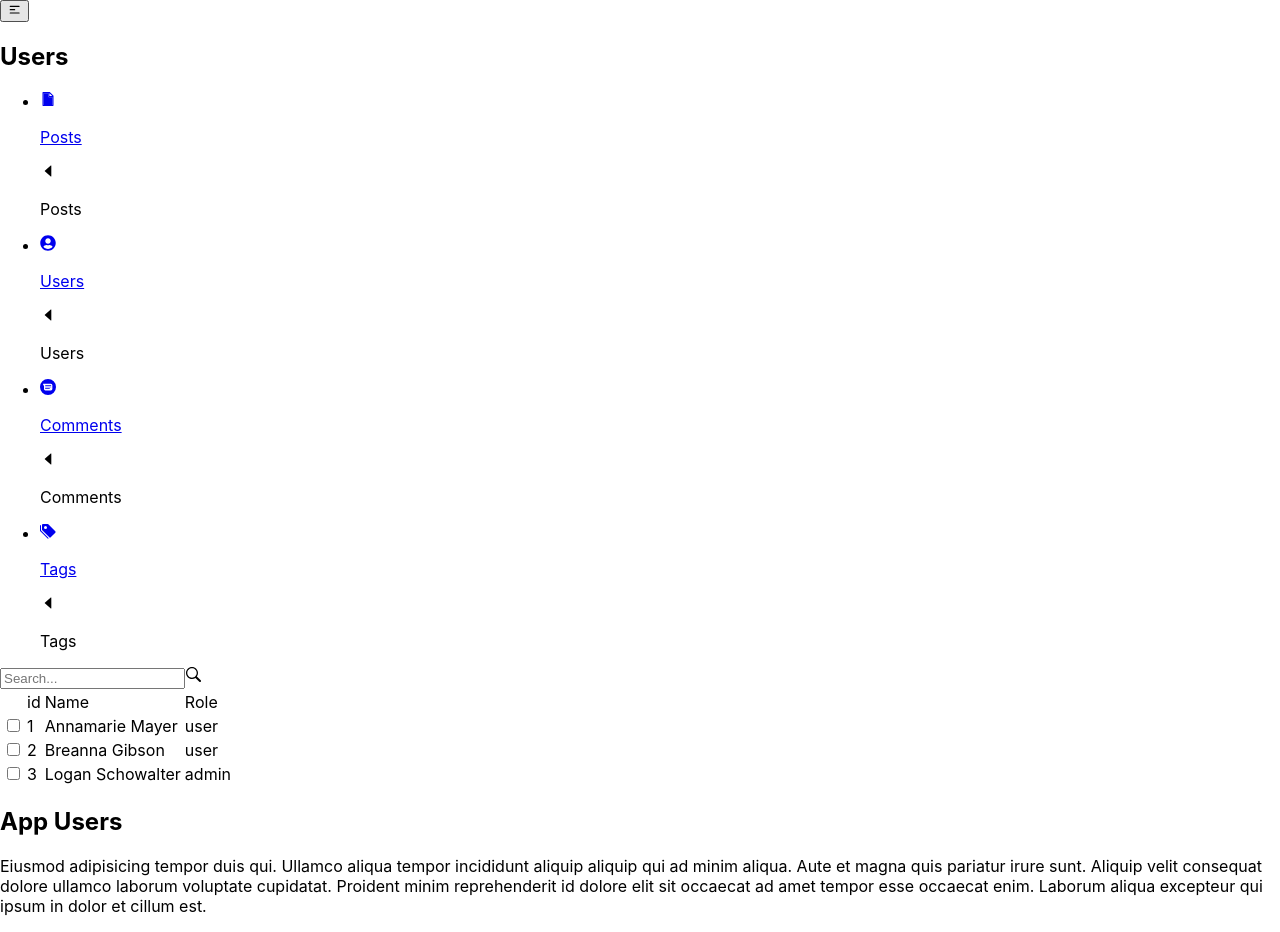
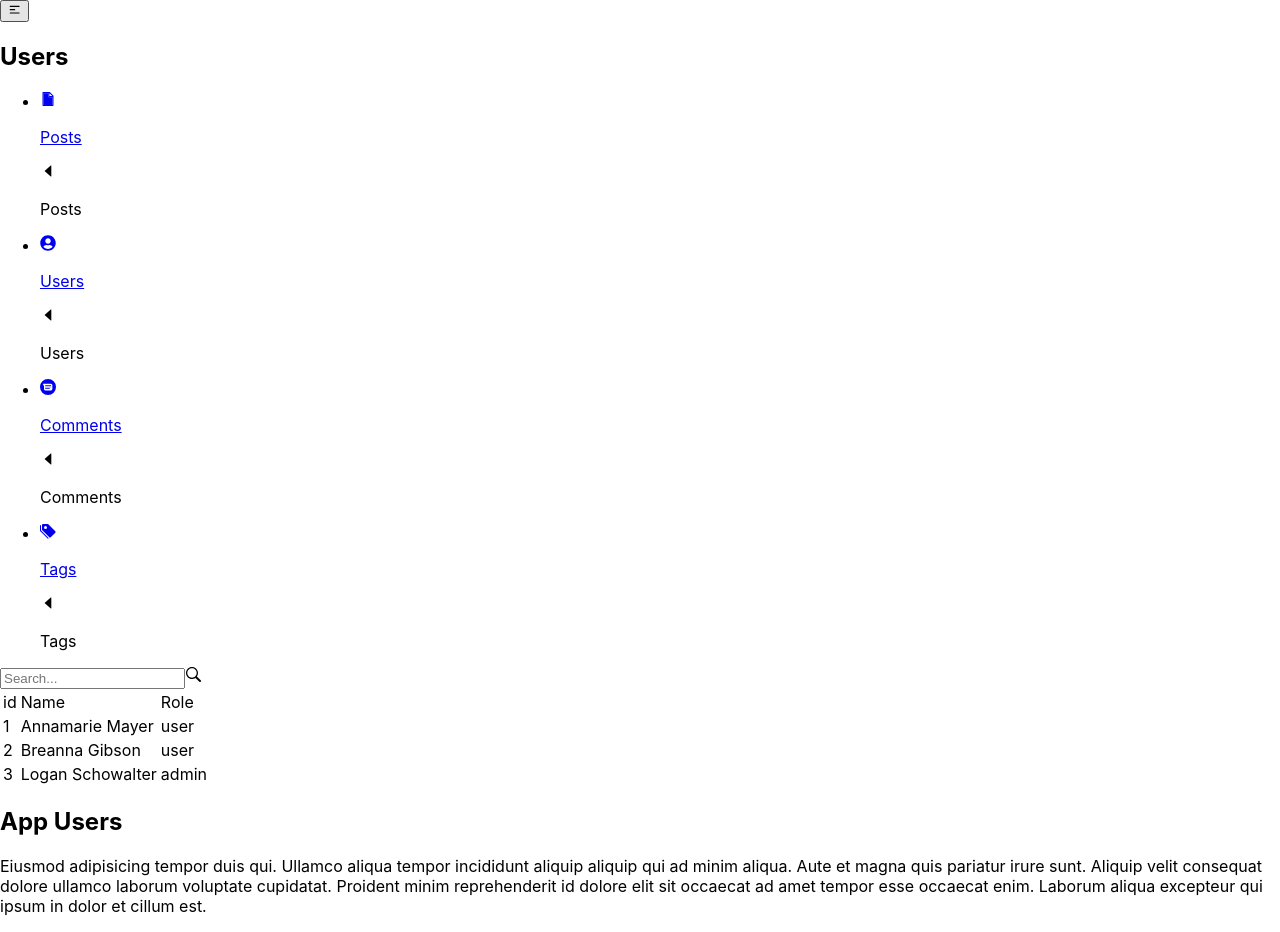
Before and after one commit to rehmandomore/React-Admin, a React (Vite) app: page /Users in a window 1280 px wide. Built offline with nearby package versions, Linux system fonts and the light colour scheme; the HTML template or start-up script is replaced by a standard one.

Commit message:
initial commit

```diff
--- a/src/components/Users/UsersAside.tsx
+++ b/src/components/Users/UsersAside.tsx
@@ -6,7 +6,7 @@ type Props = {
 
 const UsersAside = ({ name }: Props) => {
   return (
-    <div className="w-96 mt-16">
+    <div className="w-96 mt-16 lg:block hidden">
       <h2>App Users</h2>
       <p>
         Eiusmod adipisicing tempor duis qui. Ullamco aliqua tempor incididunt
--- a/src/components/Users/UsersTable.tsx
+++ b/src/components/Users/UsersTable.tsx
@@ -3,19 +3,16 @@ import { GoSearch } from "react-icons/go";
 
 const usersData = [
   {
-    input: <input type="checkbox" className="rounded-sm" />,
     id: 1,
     name: "Annamarie Mayer",
     role: "user",
   },
   {
-    input: <input type="checkbox" className="rounded-sm" />,
     id: 2,
     name: "Breanna Gibson",
     role: "user",
   },
   {
-    input: <input type="checkbox" className="rounded-sm" />,
     id: 3,
     name: "Logan Schowalter",
     role: "admin",
@@ -52,23 +49,19 @@ const UsersTable = () => {
         />
         <GoSearch />
       </div>
-      <table className="bg-white rounded-md shadow-sm w-full h-48">
+      <table className="bg-white rounded-md shadow-sm w-full">
         <thead>
-          <tr>
-            <td className="w-[10%]"></td>
-            <td className="w-[25%] py-2">id</td>
-            <td className="w-[30%]">Name</td>
-            <td className="w-[30%]">Role</td>
+          <tr className="h-12">
+            <td className="w-[20%] px-5">id</td>
+            <td className="w-[40%]">Name</td>
+            <td className="w-[40%]">Role</td>
           </tr>
         </thead>
         <tbody>
           {foundUsers && foundUsers.length > 0
             ? foundUsers.map((user) => (
-                <tr key={user.id} className="divide-y-2">
-                  <td className="w-[10%] px-5 border-t-2 border-b-2">
-                    {user.input}
-                  </td>
-                  <td className="w-[10%]">{user.id}</td>
+                <tr key={user.id} className="divide-y-2 h-12">
+                  <td className="w-[20%] px-5 border-t-2">{user.id}</td>
                   <td className="w-[40%]">{user.name}</td>
                   <td className="w-[40%]">{user.role}</td>
                 </tr>
```
